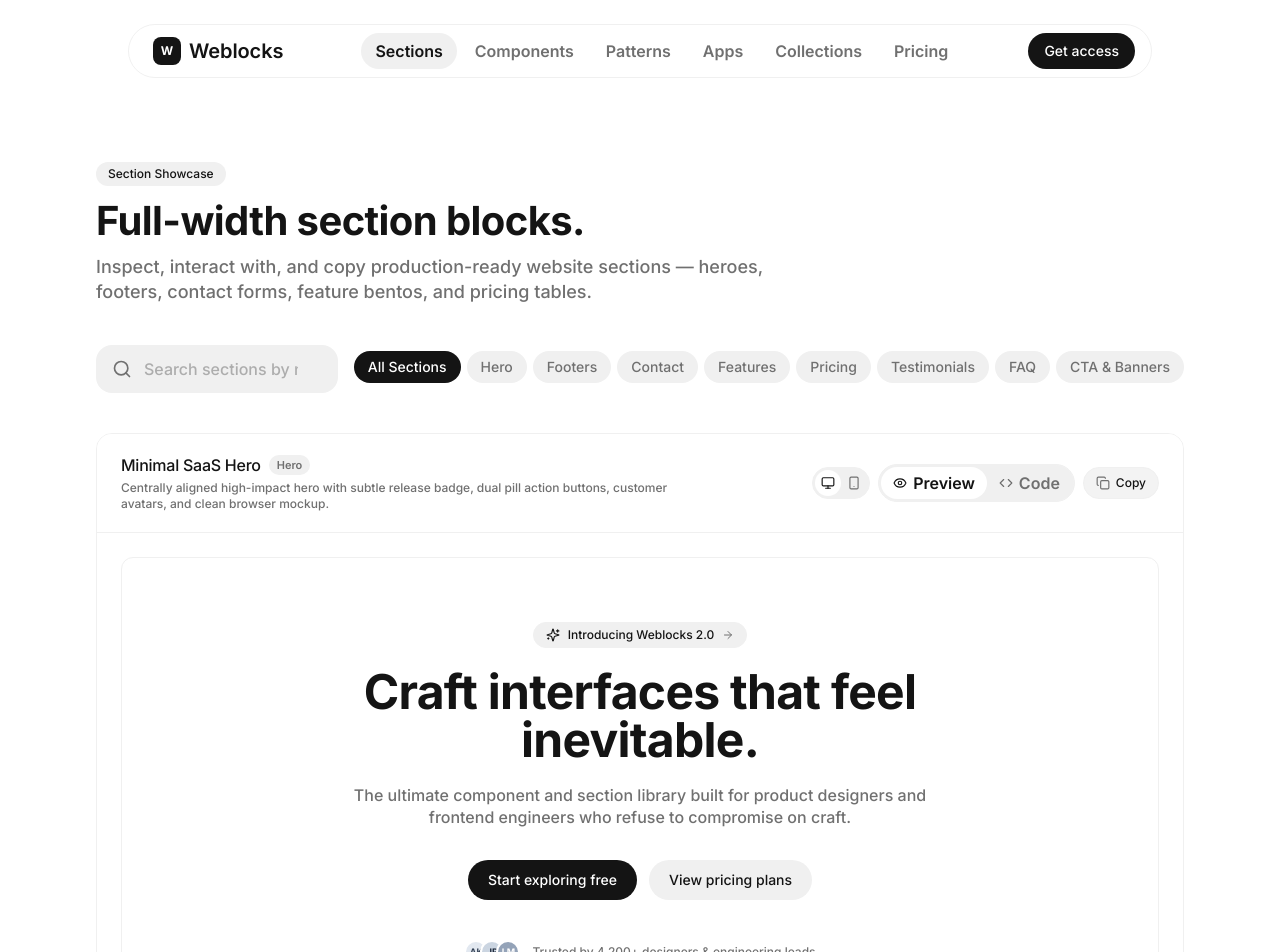
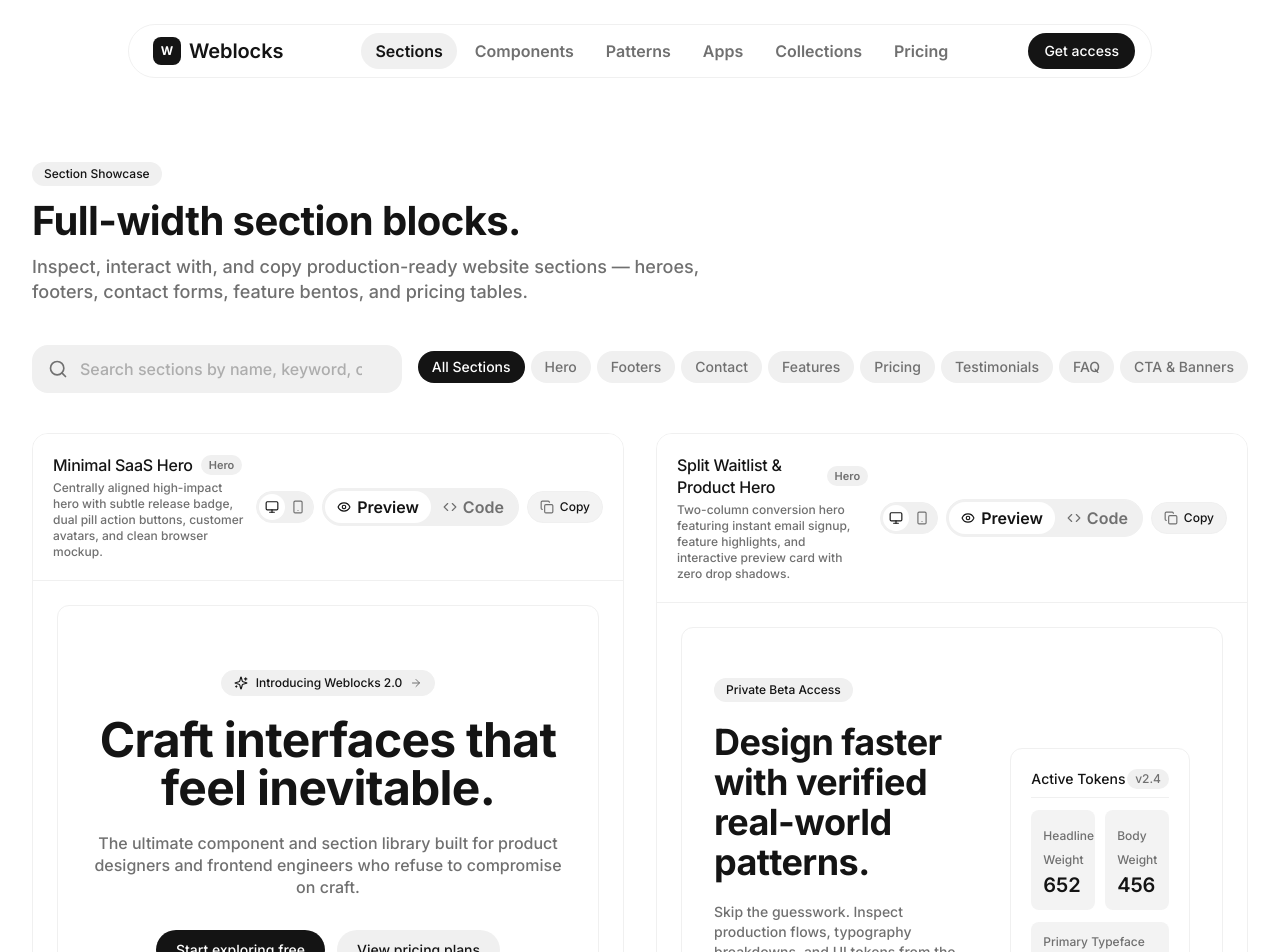
Before and after one commit to LiveKryptiah/WeBlocks, a Next.js app: page /sections in a window 1280 px wide. Shown: the top 952 px of the page. Built offline with nearby package versions, Linux system fonts and the light colour scheme.

Commit message:
Configure Section Showcase to 2-column grid layout (2 items per row) matching components and collections pages

```diff
--- a/src/app/sections/page.tsx
+++ b/src/app/sections/page.tsx
@@ -44,7 +44,7 @@ function SectionShowcaseContent() {
   }, [selectedCategory, query]);
 
   return (
-    <div className="w-full max-w-6xl mx-auto px-4 sm:px-8 py-8 sm:py-12">
+    <div className="w-full max-w-7xl mx-auto px-6 sm:px-8 py-8 sm:py-12">
       {/* Header */}
       <div className="mb-10">
         <div className="inline-block px-3 py-1 rounded-full bg-field text-caption font-semibold text-ink mb-3">
@@ -87,8 +87,8 @@ function SectionShowcaseContent() {
         </div>
       </div>
 
-      {/* Sections List */}
-      <div className="space-y-10">
+      {/* 2-Column Sections Grid */}
+      <div className="grid grid-cols-1 lg:grid-cols-2 gap-8">
         {filteredSections.map((section) => (
           <SectionPreviewCard key={section.id} section={section} />
         ))}
@@ -119,10 +119,13 @@ export default function SectionsPage() {
   return (
     <Suspense
       fallback={
-        <div className="w-full max-w-6xl mx-auto px-4 sm:px-8 py-12 space-y-8">
+        <div className="w-full max-w-7xl mx-auto px-6 sm:px-8 py-12 space-y-8">
           <div className="h-10 w-64 bg-field rounded-full animate-pulse" />
           <div className="h-12 w-full bg-field rounded-xl animate-pulse" />
-          <div className="h-96 w-full bg-field rounded-2xl animate-pulse" />
+          <div className="grid grid-cols-1 lg:grid-cols-2 gap-8">
+            <div className="h-96 bg-field rounded-2xl animate-pulse" />
+            <div className="h-96 bg-field rounded-2xl animate-pulse" />
+          </div>
         </div>
       }
     >
--- a/src/components/sections/section-preview-card.tsx
+++ b/src/components/sections/section-preview-card.tsx
@@ -28,7 +28,7 @@ export const SectionPreviewCard: React.FC<SectionPreviewCardProps> = ({ section
   return (
     <article className="w-full bg-white rounded-2xl border border-hairline-soft overflow-hidden transition-all duration-200">
       {/* Top Header & Controls */}
-      <div className="flex flex-col sm:flex-row sm:items-center justify-between gap-4 p-5 sm:px-6 border-b border-hairline-soft bg-white">
+      <div className="flex flex-col xl:flex-row xl:items-center justify-between gap-3 p-4 sm:p-5 border-b border-hairline-soft bg-white">
         <div className="space-y-1">
           <div className="flex items-center gap-2">
             <h2 className="text-body font-bold text-ink tracking-tight">{section.title}</h2>
@@ -36,12 +36,12 @@ export const SectionPreviewCard: React.FC<SectionPreviewCardProps> = ({ section
               {section.category}
             </span>
           </div>
-          <p className="text-caption text-muted max-w-xl font-normal">
+          <p className="text-caption text-muted max-w-lg font-normal">
             {section.description}
           </p>
         </div>
 
-        <div className="flex items-center gap-2 shrink-0 self-start sm:self-auto">
+        <div className="flex items-center gap-2 shrink-0 self-start xl:self-auto flex-wrap">
           {/* Responsive viewport toggle (only visible in Preview mode) */}
           {activeTab === "preview" && (
             <div className="flex items-center p-0.5 rounded-full bg-field border border-hairline-soft">
```
